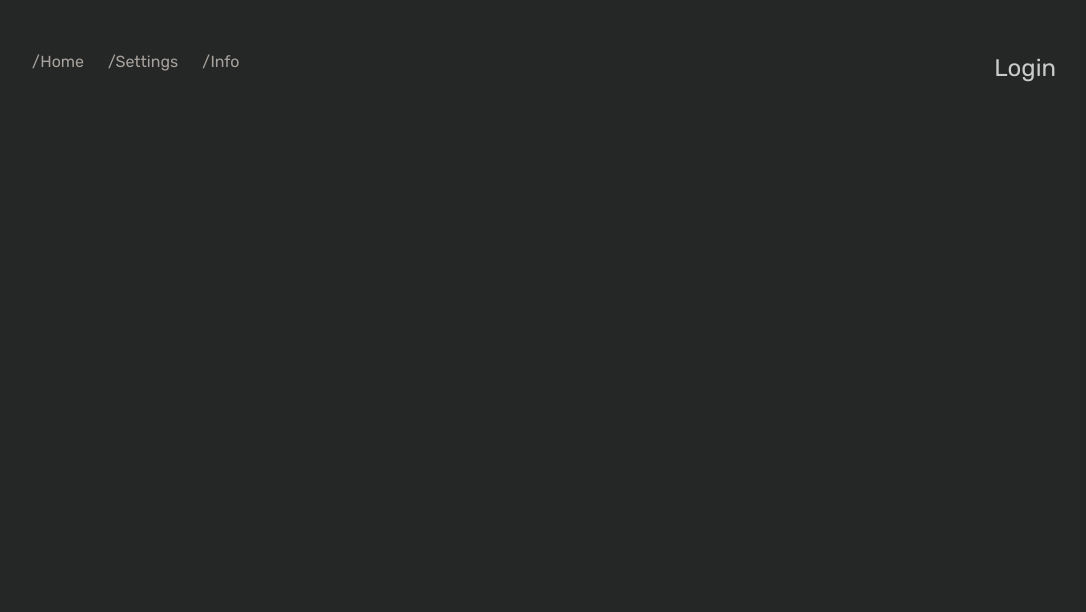
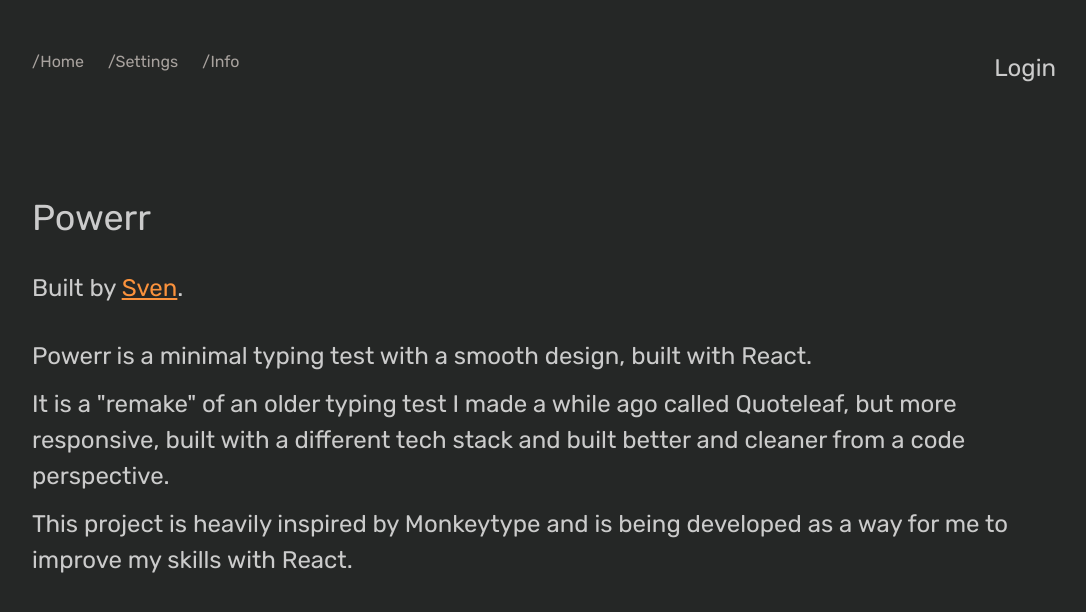
Before and after one commit to svenplb/Powerr, a React (Create React App) app: page /info in a window 1280 px wide. Shown: the top 612 px of the page, without its empty margins (96-1182 px from the left). Built offline with nearby package versions, Linux system fonts and the light colour scheme; a web font is replaced by a local one.

Commit message:
info page changes

```diff
--- a/src/Components/Result.js
+++ b/src/Components/Result.js
@@ -11,7 +11,7 @@ const Result = (props) => {
   }
 
   return (
-    <div className=" bg-skin-bgcol p-9 rounded-2xl backdrop-blur">
+    <div className=" bg-skin-bgcol p-9 rounded-2xl backdrop-blur  outline">
       <p>WPM</p>
       <p className=" text-6xl mb-6 text-skin-base">
         {Math.round(correctWordAmount / minutes || 0)}
--- a/src/Screens/InfoPage.js
+++ b/src/Screens/InfoPage.js
@@ -5,6 +5,17 @@ function InfoPage() {
     <div>
       <section>
       <Navbar/>
+      <div className=" my-20">
+        <div className='place-content-center'>
+          <h1 className=" text-4xl my-8">Powerr</h1>
+          <p className=''>Built by <a href='https://github.com/ThinkingSven' className=' text-skin-base underline'>Sven</a>.</p>
+          <div className='my-8'>
+          <p className='my-3'>Powerr is a minimal typing test with a smooth design, built with React.</p>
+          <p className='my-3'> It is a "remake" of an older typing test I made a while ago called Quoteleaf, but more responsive, built with a different tech stack and built better and cleaner from a code perspective.</p>
+          <p className='my-3'>This project is heavily inspired by Monkeytype and is being developed as a way for me to improve my skills with React.</p>
+          </div>
+        </div>
+      </div>
       </section>
     </div>
   )
```
